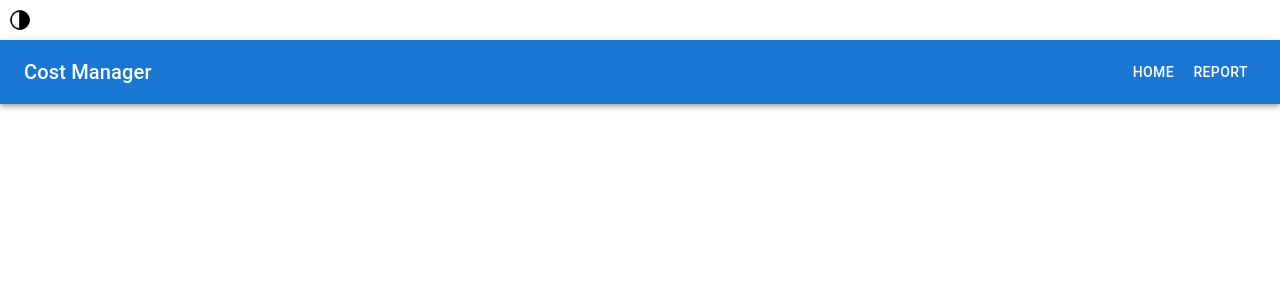
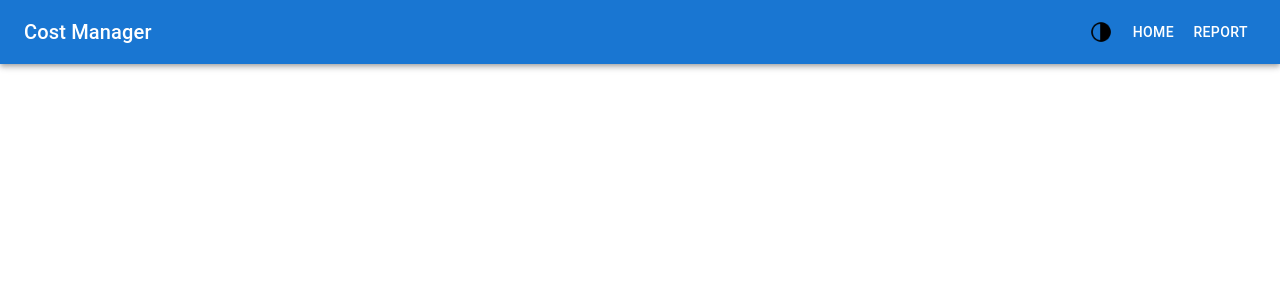
Before and after one commit to razielos21/FED, a React app: page / in a window 1280 px wide. Shown: the top 300 px of the page. Built offline with nearby package versions, Linux system fonts and the light colour scheme; the HTML template or start-up script is replaced by a standard one.

Commit message:
- Moved Dark Mode button to navigation bar.

```diff
--- a/src/App.jsx
+++ b/src/App.jsx
@@ -19,14 +19,12 @@
 import React, { useState, useEffect } from 'react';
 import { BrowserRouter as Router, Routes, Route } from 'react-router-dom';
 import { ThemeProvider } from '@mui/material/styles';
-import { CssBaseline, IconButton } from '@mui/material';
+import { CssBaseline } from '@mui/material';
 import { lightTheme, darkTheme } from './theme';
 import AppNavbar from './components/Layout/AppNavbar';
 import MainPage from './pages/MainPage';
 import ReportPage from './pages/ReportPage';
-import darkModeIcon from "./assets/dark-mode.png";
 import './styles.css';
-
 
 function App() {
     const [isDarkMode, setIsDarkMode] = useState(false);
@@ -42,13 +40,10 @@ function App() {
     return (
         <ThemeProvider theme={isDarkMode ? darkTheme : lightTheme}>
             <CssBaseline />
-            <IconButton onClick={toggleTheme} color="primary">
-                <img src={darkModeIcon} alt="Dark Mode" style={{ width: 24, height: 24 }} />
-            </IconButton>
             <Router>
-                <AppNavbar/>
+                <AppNavbar toggleTheme={toggleTheme} />
                 <Routes>
-                <Route path="/FED/" element={<MainPage />} />
+                    <Route path="/FED/" element={<MainPage />} />
                     <Route path="/FED/report" element={<ReportPage />} />
                 </Routes>
             </Router>
--- a/src/components/Layout/AppNavbar.jsx
+++ b/src/components/Layout/AppNavbar.jsx
@@ -13,22 +13,21 @@
  */
 
 // Import necessary modules
-import 'react';
-import { AppBar, Toolbar, Typography, Button } from '@mui/material';
+import React from 'react';
+import { AppBar, Toolbar, Typography, Button, IconButton } from '@mui/material';
 import { Link } from 'react-router-dom';
+import darkModeIcon from '../../assets/dark-mode.png';
 
-/**
- * A simple navigation bar for the application.
- * @returns {JSX.Element}
- * @constructor
- */
-function AppNavbar() {
+function AppNavbar({ toggleTheme }) {
     return (
         <AppBar position="static">
             <Toolbar>
                 <Typography variant="h6" sx={{ flexGrow: 1 }}>
                     Cost Manager
                 </Typography>
+                <IconButton onClick={toggleTheme} color="inherit">
+                    <img src={darkModeIcon} alt="Dark Mode" style={{ width: 24, height: 24 }} />
+                </IconButton>
                 <Button color="inherit" component={Link} to="/FED/">
                     Home
                 </Button>
```
